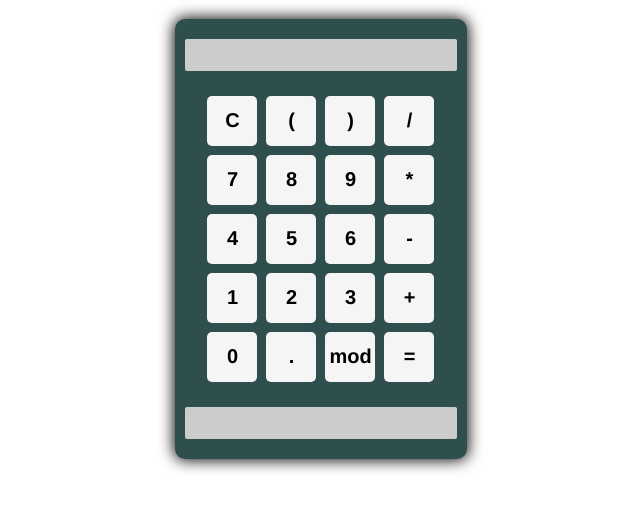
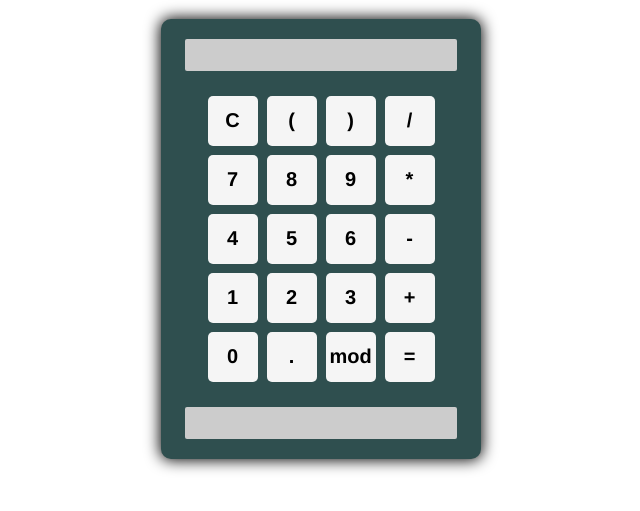
Before and after one commit to joaopborba/projCalculadora, a plain HTML site: page index.html in a window 1280 px wide. Shown: the part 61-572 px from the top of the page, without its empty margins (319-959 px from the left). Drawn offline with Linux system fonts and the light colour scheme.

Commit message:
correções

```diff
--- a/style.css
+++ b/style.css
@@ -11,9 +11,9 @@ h1{
     border-radius: 10px;
     box-shadow: 0 0 15px 1px;
     margin: auto;
-    padding: 20px;
-    width: 20%;
+    padding: 20px 0;
     height: 400px;
+    width: 20rem;
     background-color: #2F4F4F;
 }
 
@@ -53,7 +53,7 @@ input {
     border: none;
     border-radius: 2px;
     background-color: #ccc;
-    min-width: 58%;
+    min-width: 60%;
     height: 30px;
     font-size: 20px;
     font-weight: bold;
```
